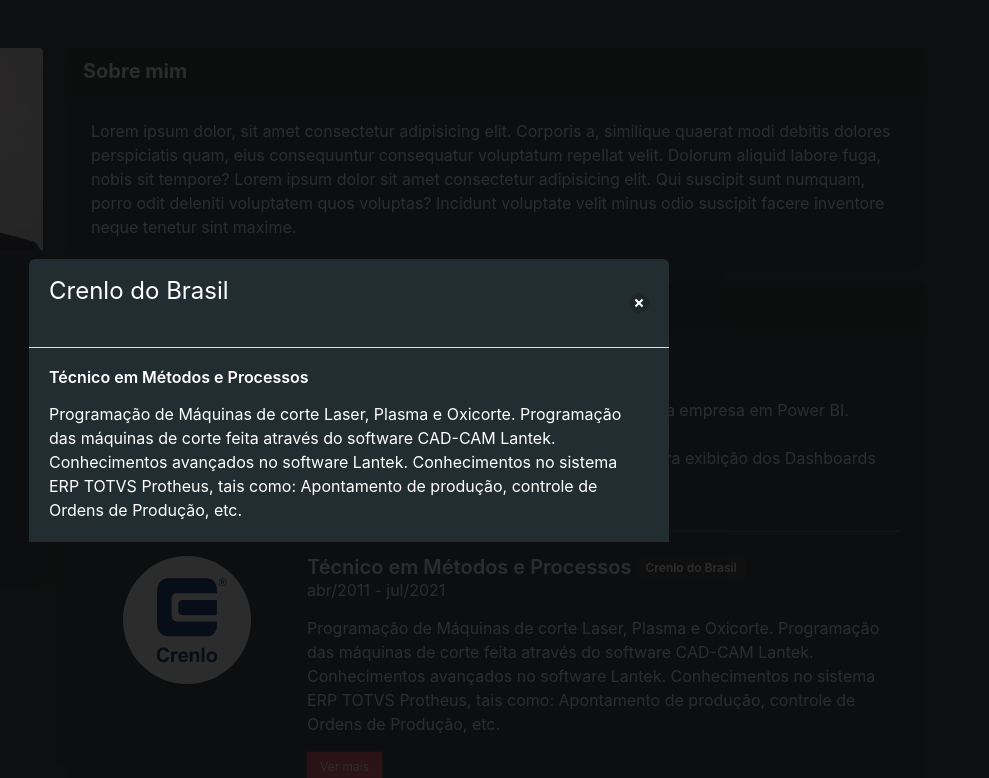
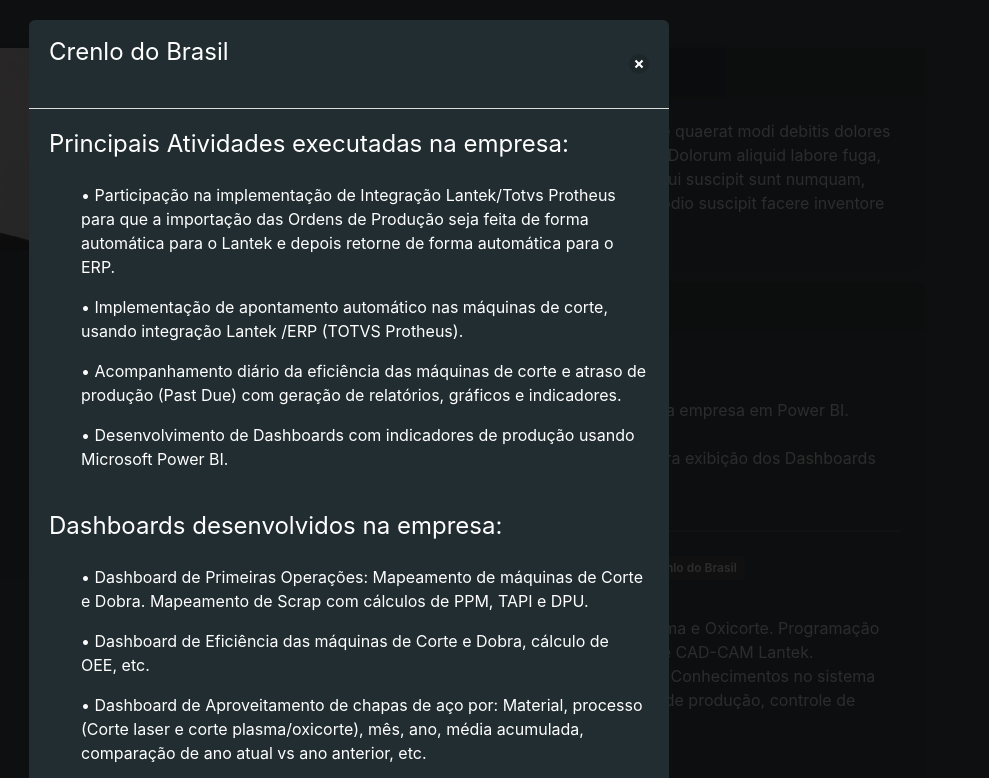
Before and after one commit to brunogxp/curriculo_brunoalmeida, a plain HTML site: page index.html in a window 1280 px wide. Both pictures are taken after a click on the button "Ver mais". Shown: the top 778 px of the page, 291-1280 px from the left. Drawn offline with nearby package versions, Linux system fonts and the light colour scheme.

Commit message:
Update index.html

```diff
--- a/index.html
+++ b/index.html
@@ -13,29 +13,6 @@
 </head>
 
 <body id="corpo">
-    <!-- <header>
-        <nav class="navbar is-dark" role="navigation" aria-label="main navigation">
-            <div class="navbar-brand">
-                <a class="navbar-item" href="index.html">
-                    <img src="https://bulma.io/images/bulma-logo.png"
-                        alt="Bulma: Free, open source, and modern CSS framework based on Flexbox" width="112"
-                        height="28" />
-                </a>
-            </div>
-            <div id="navbarBasicExample" class="navbar-menu is-active">
-                <div class="navbar-start">
-                    <a class="navbar-item" href="index.html">
-                        Início
-                    </a>
-
-                    <a class="navbar-item" href="contact.html">
-                        Contato
-                    </a>
-                </div>
-            </div>
-        </nav>
-    </header> -->
-
     <section class="section">
         <div class="container">
             <div class="columns">
@@ -57,8 +34,7 @@
                                 <p class="subtitle is-6">HTML | CSS | Javascript | Bootstrap | Bulma | SASS</p>
                                 <p class="subtitle is-6">(35) 98882-8914</p>
                                 <p class="subtitle is-6">brunogxp@gmail.com</p>
-                                <a href="https://www.linkedin.com/in/bruno-almeida-40324430/" class="icones"
-                                    target="blank">
+                                <a href="https://www.linkedin.com/in/bruno-almeida-40324430/" class="icones" target="blank">
                                     <ion-icon name="logo-linkedin" style="width: 30px; height:30px;"></ion-icon>
                                 </a>
                                 <a href="https://github.com/brunogxp/" class="icones" target="blank">
@@ -159,21 +135,39 @@
                                                     <button class="delete" aria-label="close"></button>
                                                 </header>
                                                 <section class="modal-card-body" id="modalexp">
-                                                    <p class="title is-6">Técnico em Métodos e Processos</p>
-                                                    <p>Programação de Máquinas de corte Laser, Plasma e
-                                                        Oxicorte.
-                                                        Programação das
-                                                        máquinas de corte feita através do software CAD-CAM
-                                                        Lantek.
-                                                        Conhecimentos
-                                                        avançados no software Lantek. Conhecimentos no
-                                                        sistema
-                                                        ERP TOTVS Protheus, tais como: Apontamento
-                                                        de produção, controle de Ordens de Produção, etc.
+                                                    <p class="subtitle is-4">Principais Atividades executadas na empresa:
                                                     </p>
+                                                    <ul>• Participação na implementação de Integração Lantek/Totvs Protheus para que a importação das Ordens de Produção seja feita de forma automática para o Lantek e depois retorne de forma automática para o ERP.</ul>
+                                                    <ul>• Implementação de apontamento automático nas máquinas de corte, usando integração Lantek /ERP (TOTVS Protheus).</ul>
+                                                    <ul>• Acompanhamento diário da eficiência das máquinas de corte e atraso de produção (Past Due) com geração de relatórios, gráficos e indicadores.</ul>
+                                                    <ul>• Desenvolvimento de Dashboards com indicadores de produção usando Microsoft Power BI.</ul>
+                                                    <br>
+                                                    <p class="subtitle is-4">Dashboards desenvolvidos na empresa:
+                                                    </p>
+                                                    <ul>• Dashboard de Primeiras Operações: Mapeamento de máquinas de Corte e Dobra. Mapeamento de Scrap com cálculos de PPM, TAPI e DPU.</ul>
+                                                    <ul>• Dashboard de Eficiência das máquinas de Corte e Dobra, cálculo de OEE, etc.</ul>
+                                                    <ul>• Dashboard de Aproveitamento de chapas de aço por: Material, processo (Corte laser e corte plasma/oxicorte), mês, ano, média acumulada, comparação de ano atual vs ano anterior, etc.</ul>
+                                                    <ul>• Dashboard de Mapeamento de itens críticos por: Mês, Motivo, Produto, SKU, etc.</ul>
+                                                    <ul>• Dashboard para Mapeamento de Demanda vs Capacidade das máquinas de corte Laser, Plasma e Oxicorte.</ul>
                                                 </section>
                                             </div>
                                         </div>
+                                    </div>
+                                </div>
+                                <hr class="linhas" />
+                                <div class="columns">
+                                    <div class="column">
+                                        <figure class="image is-128x128">
+                                            <img class="is-rounded" src="" />
+                                        </figure>
+                                    </div>
+                                    <div class="column is-9">
+                                        <p class="title is-5">Auxiliar de Informática
+                                            <span class="tag is-dark">Help News Informática</span>
+                                        </p>
+                                        <p>
+                                            Manutenção de hardware e software. Montagem, instalação e configuração de impressoras, microcomputadores e redes. Instalação, configuração e manutenção de redes cabeadas e redes Wireless. Análises e soluções dos mais diversos defeitos apresentados em microcomputadores. Análise, Reparo, reinstalação, configurações das plataformas Windows e Linux e instalação de diversos aplicativos. Suporte à clientes em residência e empresas. Instalação, configuração e manutenção de antenas de internet, painéis, enlaces, etc.
+                                        </p>
                                     </div>
                                 </div>
                             </div>
```
